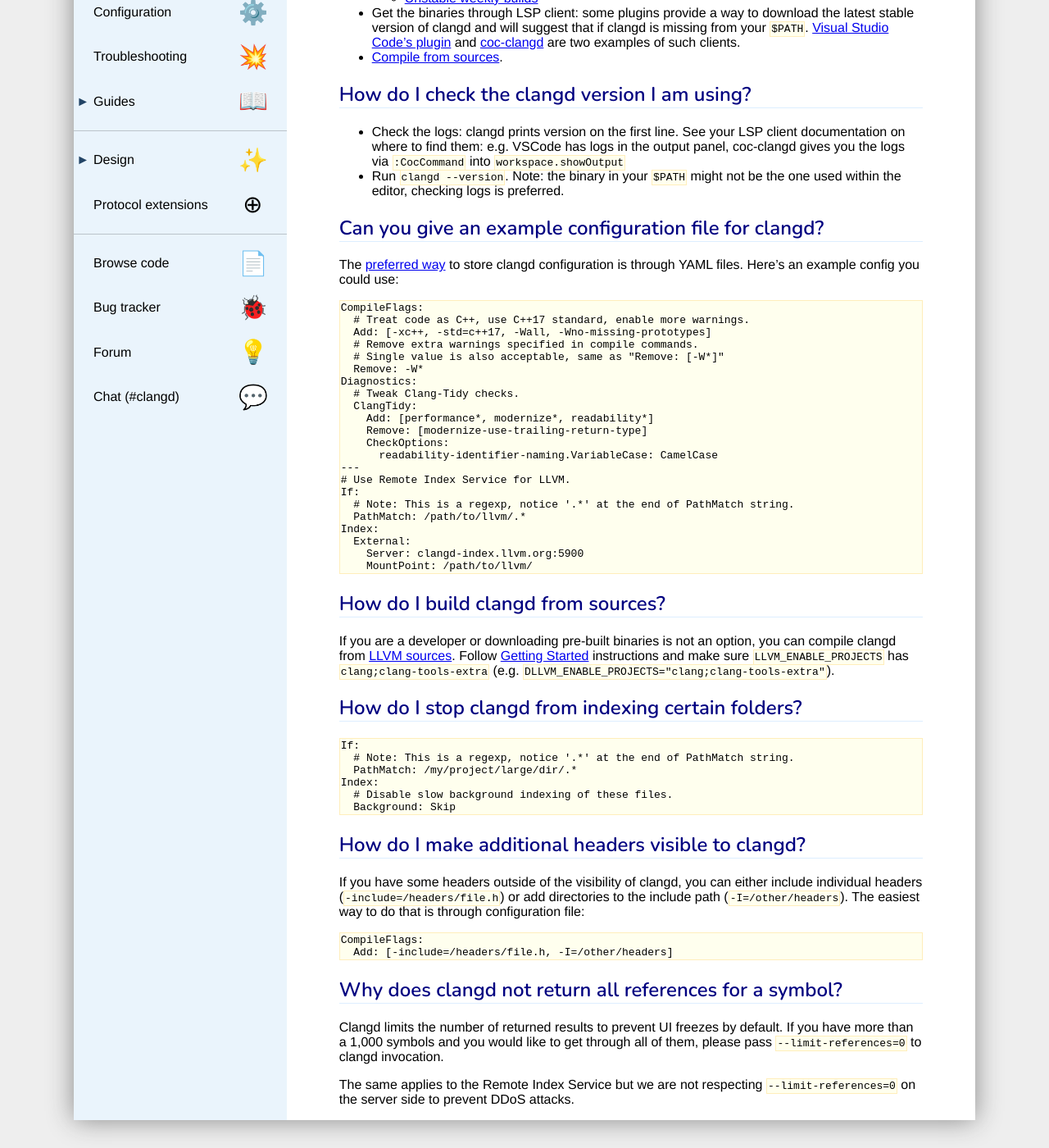
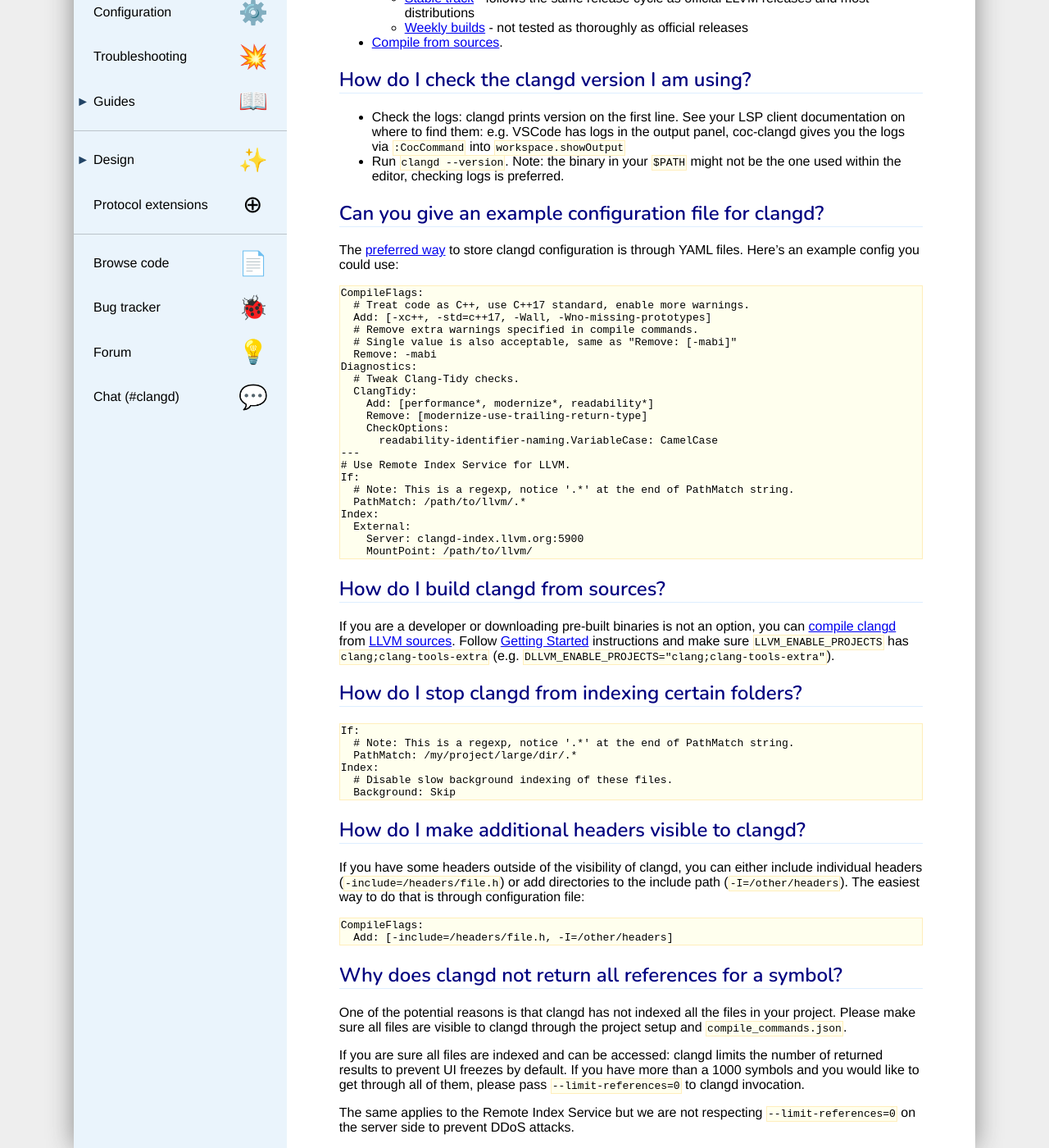
Before and after one commit to llvm/clangd-www, a Jekyll site: the page built from faq.md, in a window 1280 px wide and 1400 px high, scrolled down 273 px. Shown: the whole window at 82% size. Built offline with Jekyll 4.4.1, drawn with Linux system fonts in a browser that asks for light colours; our own code applies the rules of GitHub Pages for plain Markdown files; some of the changed text lies outside the part shown.

Commit message:
Resolve review comments.

```diff
--- a/faq.md
+++ b/faq.md
@@ -5,19 +5,16 @@
 Clangd is often distributed either within LLVM packages or in a separate
 Clang-related packages (e.g.
 [clang-tools](https://packages.ubuntu.com/search?keywords=clang-tools) on
-Ubuntu) but these packages are typically outdated.
+Ubuntu). These packages (mostly) follow official LLVM releases, which are
+released once every 6 months.
 
 If you want to use new versions of clangd, you have several options:
 
 - Download the binaries from our GitHub repository:
-  - [Stable track](https://github.com/clangd/clangd/releases/latest)
-  - [Unstable weekly builds](https://github.com/clangd/clangd/releases)
-- Get the binaries through LSP client: some plugins provide a way to download
-  the latest stable version of clangd and will suggest that if clangd is
-  missing from your `$PATH`. [Visual Studio Code's
-  plugin](https://marketplace.visualstudio.com/items?itemName=llvm-vs-code-extensions.vscode-clangd)
-  and [coc-clangd](https://github.com/clangd/coc-clangd) are two examples of
-  such clients.
+  - [Stable track](https://github.com/clangd/clangd/releases/latest) - follows
+    the same release cycle as official LLVM releases and most distributions
+  - [Weekly builds](https://github.com/clangd/clangd/releases) - not tested as
+    thoroughly as official releases
 - [Compile from sources](#how-do-i-build-clangd-from-sources).
 
 ## How do I check the clangd version I am using?
@@ -38,8 +35,8 @@
   # Treat code as C++, use C++17 standard, enable more warnings.
   Add: [-xc++, -std=c++17, -Wall, -Wno-missing-prototypes]
   # Remove extra warnings specified in compile commands.
-  # Single value is also acceptable, same as "Remove: [-W*]"
-  Remove: -W*
+  # Single value is also acceptable, same as "Remove: [-mabi]"
+  Remove: -mabi
 Diagnostics:
   # Tweak Clang-Tidy checks.
   ClangTidy:
@@ -61,7 +58,9 @@
 ## How do I build clangd from sources?
 
 If you are a developer or downloading pre-built binaries is not an option, you
-can compile clangd from [LLVM
+can [compile
+clangd](https://github.com/llvm/llvm-project/blob/main/clang-tools-extra/clangd/README.md#building-and-testing-clangd)
+from [LLVM
 sources](https://github.com/llvm/llvm-project/tree/main/clang-tools-extra/clangd).
 Follow [Getting
 Started](https://llvm.org/docs/GettingStarted.html#getting-the-source-code-and-building-llvm)
@@ -93,9 +92,14 @@
 
 ## Why does clangd not return all references for a symbol?
 
-Clangd limits the number of returned results to prevent UI freezes by default.
-If you have more than a 1,000 symbols and you would like to get through all of
-them, please pass `--limit-references=0` to clangd invocation.
+One of the potential reasons is that clangd has not indexed all the files in
+your project. Please make sure all files are visible to clangd through the
+project setup and `compile_commands.json`.
+
+If you are sure all files are indexed and can be accessed: clangd limits the
+number of returned results to prevent UI freezes by default.  If you have more
+than a 1000 symbols and you would like to get through all of them, please pass
+`--limit-references=0` to clangd invocation.
 
 The same applies to the Remote Index Service but we are not respecting
 `--limit-references=0` on the server side to prevent DDoS attacks.
```
